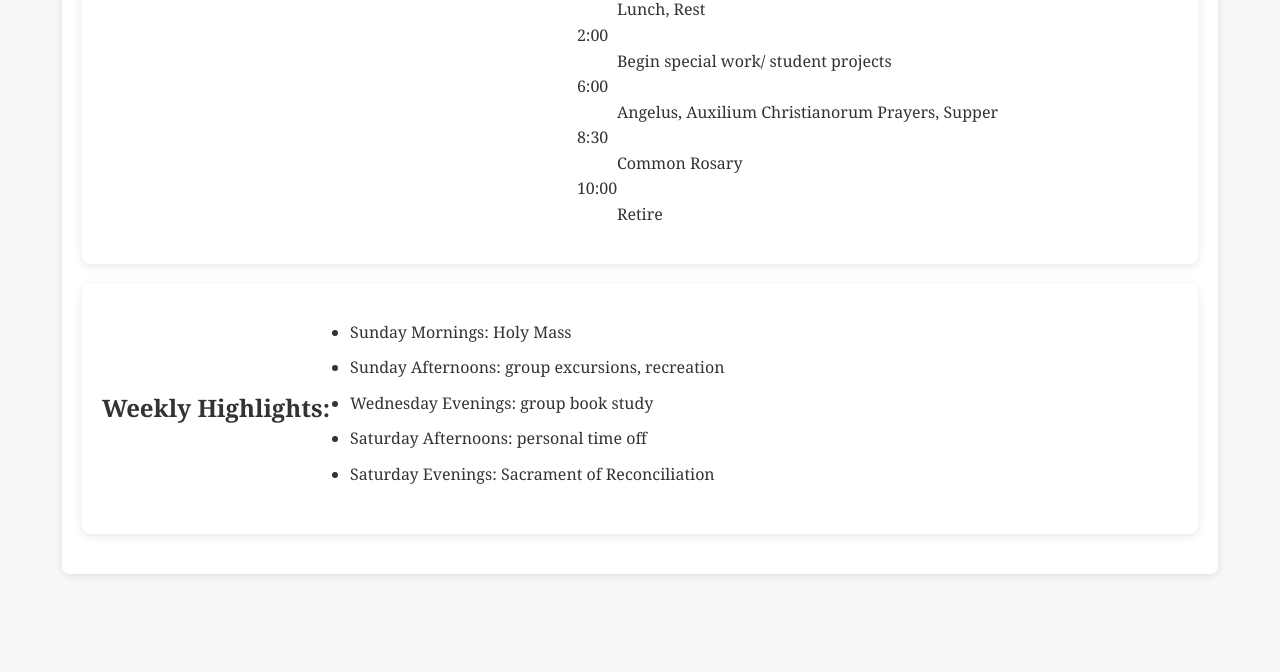
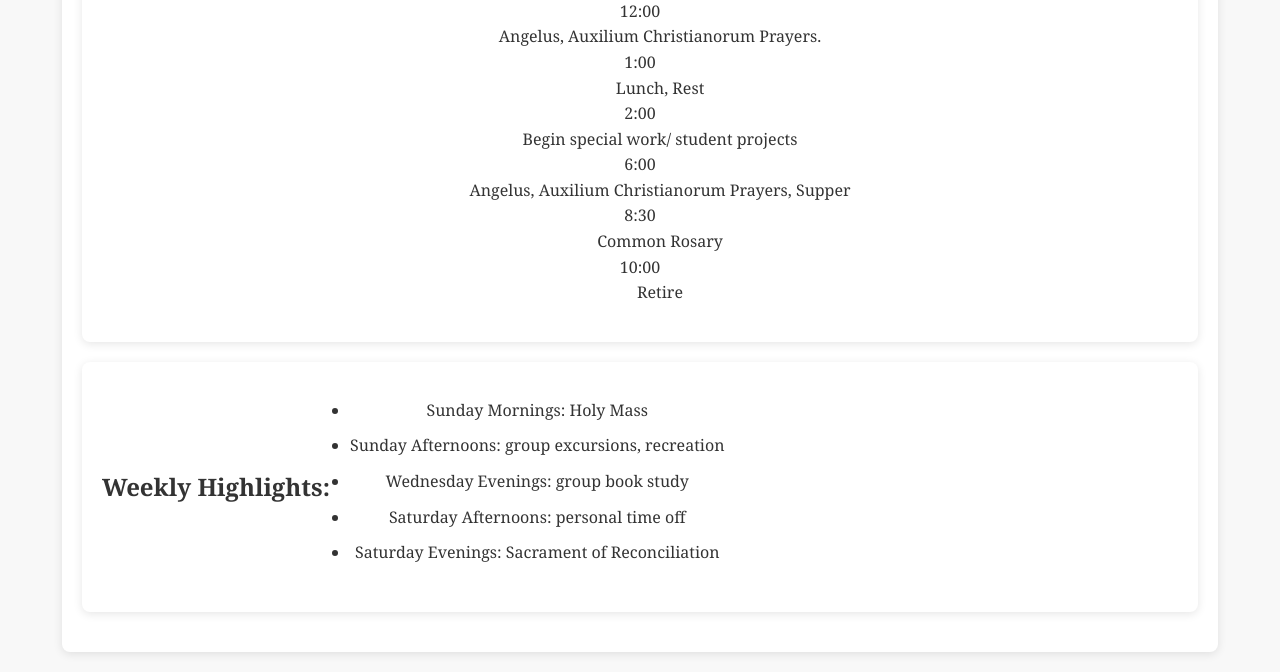
Before and after one commit to dchristensen928/monteChristo, a plain HTML site: page schedule.html in a window 1280 px wide. Shown: the part 615-1287 px from the top of the page. Before the commit the page ends 1209 px from the top, so only its background shows below. Drawn offline with Linux system fonts and the light colour scheme.

Commit message:
Update schedule.css

```diff
--- a/schedule.css
+++ b/schedule.css
@@ -6,6 +6,7 @@ body {
     line-height: 1.6;
     padding: 20px;
     margin: 0;
+    text-align: center;
 }
 
 /* Header Styles */
@@ -21,6 +22,7 @@ header h1 {
     margin: 0;
     font-size: 2.5em;
     font-weight: bold;
+    text-align: center;
 }
 
 /* Navigation Styles */
@@ -82,6 +84,7 @@ main {
     max-width: 1200px;
     width: 90%;
     margin: auto;
+    text-align: center;
 }
 
 /* Section Styles */
@@ -95,10 +98,11 @@ section {
     overflow: hidden;
     flex-wrap: wrap;
     margin: 20px 0;
+    text-align: center;
 }
 
 section:nth-child(even) {
-    flex-direction: row-reverse; /* Alternates image position if there are images */
+    flex-direction: column;
 }
 
 section p {
```
